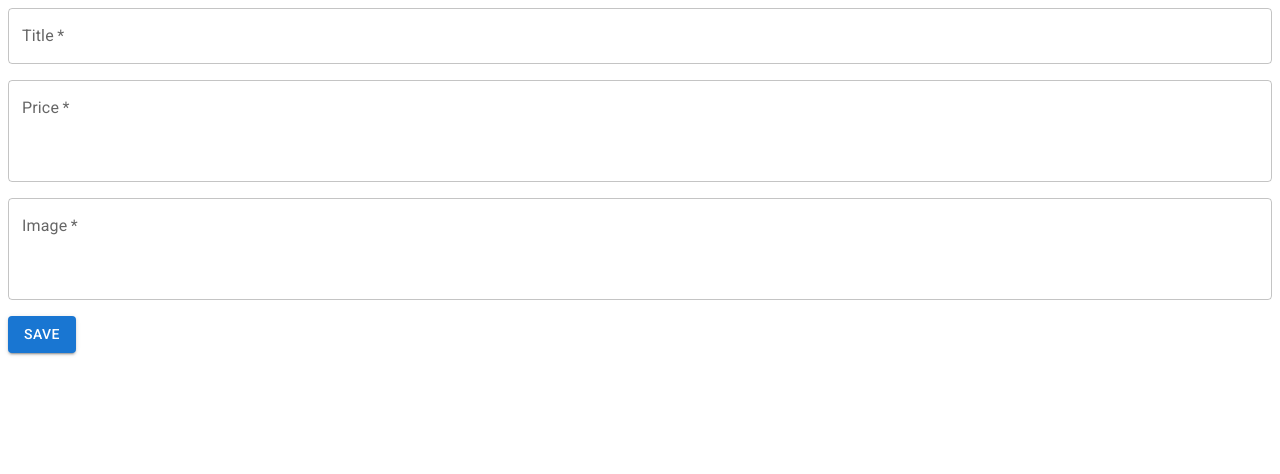
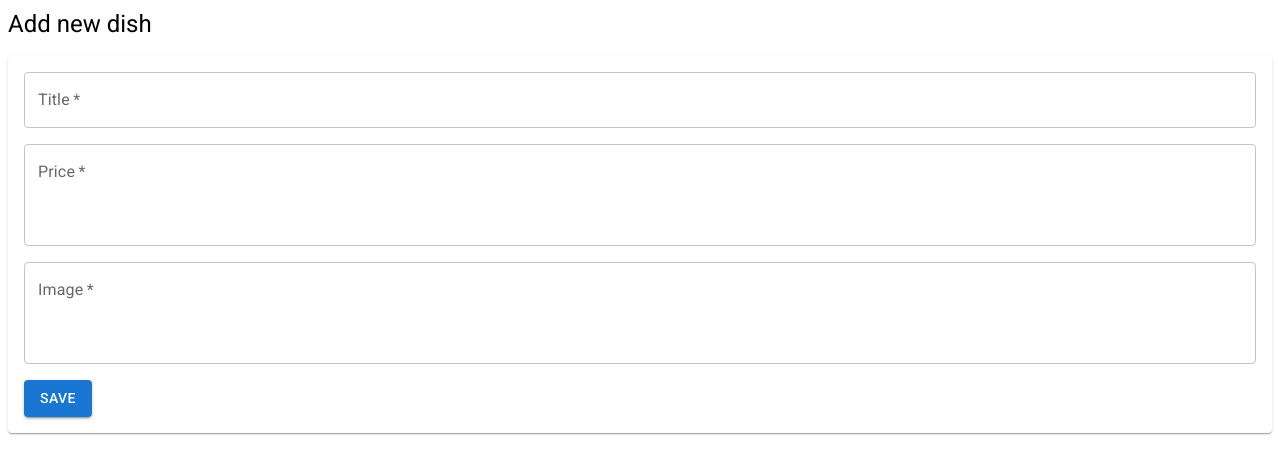
Before and after one commit to iisakjanova/js_group_10_homework_72_irina_isakzhanova_web, a React (Create React App) app: page /dishes/add in a window 1280 px wide. Shown: the top 474 px of the page. Built offline with nearby package versions, Linux system fonts and the light colour scheme.

Commit message:
Added page for 'add dish' form

```diff
--- a/package.json
+++ b/package.json
@@ -6,10 +6,12 @@
     "@emotion/react": "^11.4.1",
     "@emotion/styled": "^11.3.0",
     "@mui/material": "^5.0.0",
+    "@mui/styles": "^5.0.0",
     "axios": "^0.21.4",
     "react": "^17.0.2",
     "react-dom": "^17.0.2",
     "react-redux": "^7.2.5",
+    "react-router-dom": "^5.3.0",
     "react-scripts": "4.0.3",
     "redux": "^4.1.1",
     "redux-thunk": "^2.3.0"
--- a/src/App.js
+++ b/src/App.js
@@ -1,10 +1,20 @@
-import QuoteForm from "./containers/DishForm/DishForm";
+import React from "react";
+import {createTheme, ThemeProvider} from "@mui/material/styles";
+
+import DishFormPage from "./containers/DishFormPage/DishFormPage";
+import {Route, Switch} from "react-router-dom";
+
+const theme = createTheme();
 
 const App = () => {
   return (
-      <div className="App">
-        <QuoteForm />
-      </div>
+      <ThemeProvider theme={theme}>
+          <Switch>
+              <Route path="/" exact render={() => <h1>Home</h1>}/>
+              <Route path="/dishes/add" component={DishFormPage} />
+              <Route render={() => <h1>Not found</h1>}/>
+          </Switch>
+      </ThemeProvider>
   );
 };
 
--- /dev/null
+++ b/src/containers/DishFormPage/DishFormPage.js
@@ -0,0 +1,33 @@
+import React from 'react';
+import {Grid, Paper, Typography} from "@mui/material";
+import {makeStyles} from '@mui/styles'
+
+import DishForm from "../DishForm/DishForm";
+
+const useStyles = makeStyles(theme => ({
+    root: {
+        marginTop: theme.spacing(2)
+    },
+    paper: {
+        padding: theme.spacing(2)
+    }
+}));
+
+const DishFormPage = () => {
+    const classes = useStyles();
+
+    return (
+        <Grid container direction="column" spacing={2} className={classes.root}>
+            <Grid item>
+                <Typography variant="h5">Add new dish</Typography>
+            </Grid>
+            <Grid item>
+                <Paper className={classes.paper}>
+                    <DishForm />
+                </Paper>
+            </Grid>
+        </Grid>
+    );
+};
+
+export default DishFormPage;
--- a/src/index.js
+++ b/src/index.js
@@ -3,6 +3,7 @@ import ReactDOM from 'react-dom';
 import {applyMiddleware, combineReducers, compose, createStore} from "redux";
 import thunk from "redux-thunk";
 import {Provider} from "react-redux";
+import {BrowserRouter} from "react-router-dom";
 
 import App from './App';
 import dishesReducer from "./store/reducers/dishesReducer";
@@ -21,7 +22,9 @@ const store = createStore(rootReducer, composeEnhancers(
 
 const app = (
     <Provider store={store}>
-        <App />
+        <BrowserRouter>
+            <App />
+        </BrowserRouter>
     </Provider>
 );
 
```
Also changed, not shown: 1 other file (tests, documents, lock files or other folders).
